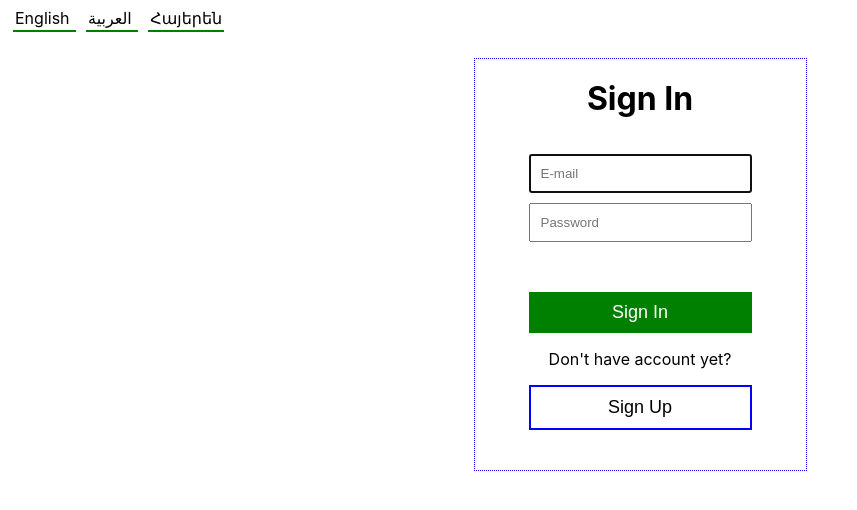
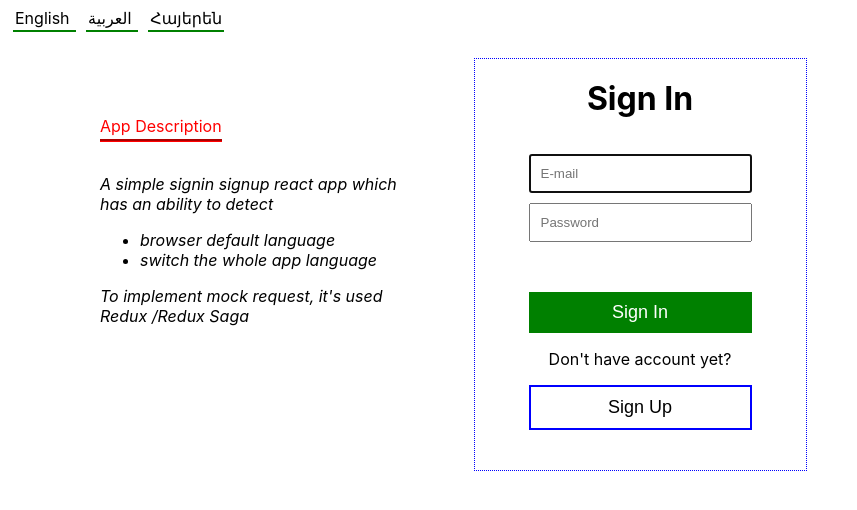
Before and after one commit to harut0111/signin-signup-form, a React (Create React App) app: page / in a window 1280 px wide. Shown: the top 510 px of the page, without its empty margins (0-857 px from the left). Built offline with nearby package versions, Linux system fonts and the light colour scheme; what i18next-xhr-backend would draw is missing.

Commit message:
added App description

```diff
--- a/package.json
+++ b/package.json
@@ -1,5 +1,5 @@
 {
-  "name": "signin-signup",
+  "name": "signin-signup-form",
   "version": "0.1.0",
   "private": true,
   "dependencies": {
--- a/src/App.css
+++ b/src/App.css
@@ -14,3 +14,24 @@ input {
     display: block;
     width: -webkit-fill-available;
 }
+
+.appDescription {
+  position: absolute;
+  left: 100px;
+  top: 100px;
+  /* border: 1px solid blue; */
+  width: 300px;
+  height: 300px;
+  text-align: left;
+  font-style: italic;
+  /* color: red; */
+}
+
+.appDescription > p:first-child {
+  font-style: normal;
+  color: red;
+  border-bottom: 3px groove red;
+  padding-bottom: 3px;
+  display: inline-block;
+
+}
--- a/src/App.js
+++ b/src/App.js
@@ -9,6 +9,15 @@ import './i18n';
 function App() {
   return (
     <div className="App">
+      <div className='appDescription'>
+        <p>App Description</p>
+        <p>A simple signin signup react app which has an ability to detect</p>
+        <ul>
+          <li>browser default language</li>
+          <li>switch the whole app language</li>
+        </ul>
+          <p>To implement mock request, it's used Redux /Redux Saga</p>
+      </div>
       <Provider store={store} >
         <LangNav />
         <Suspense fallback={<h1>Loading</h1>}>
```
